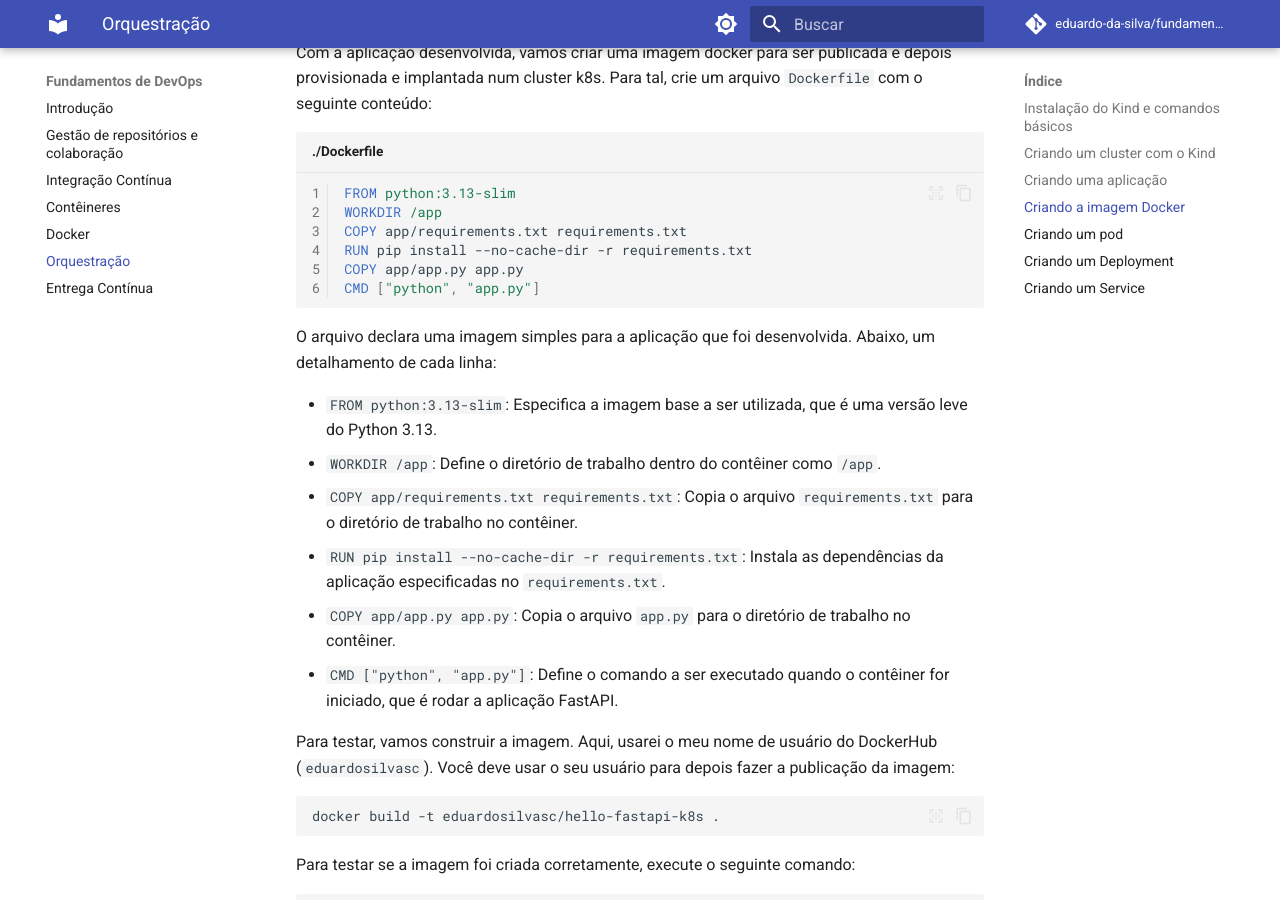
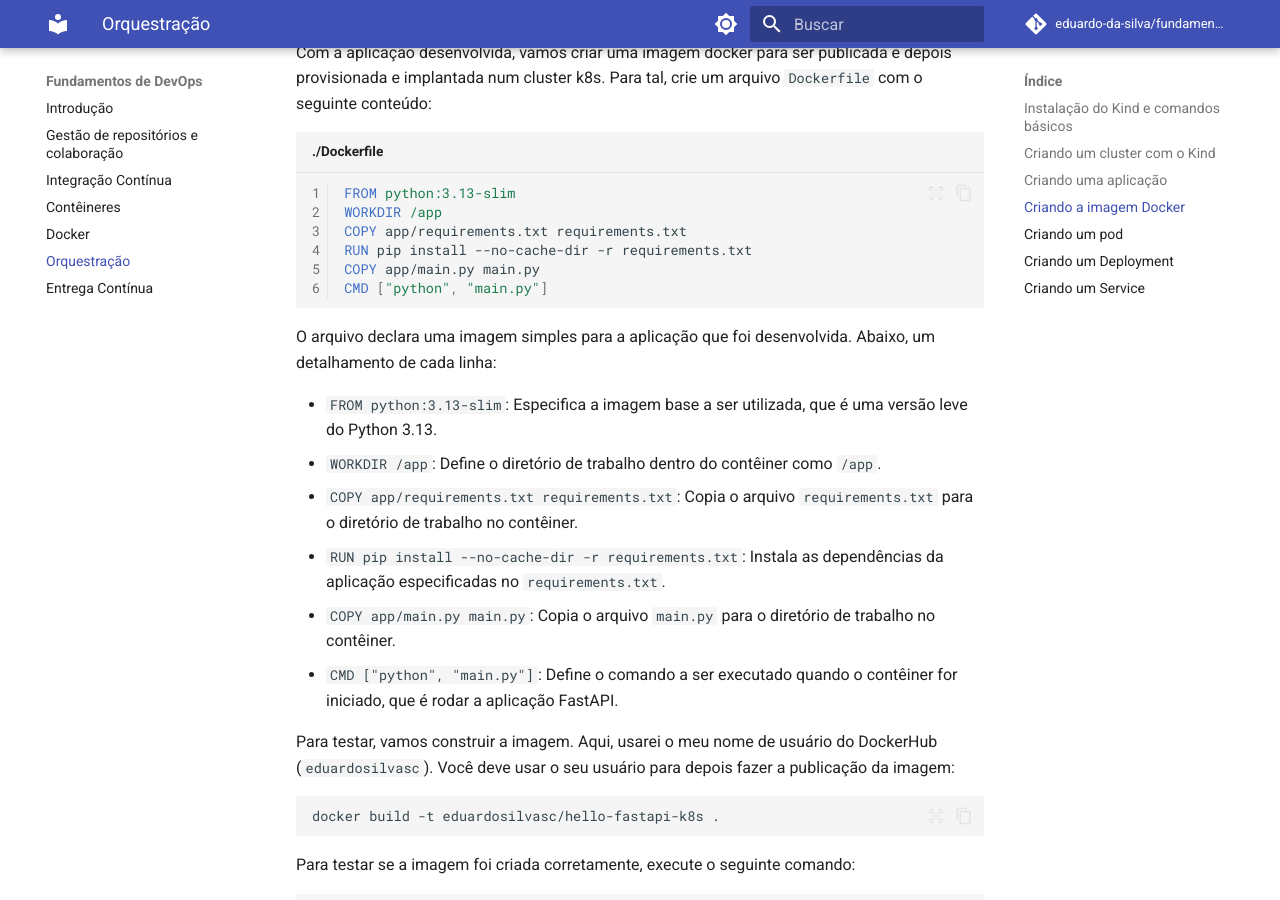
Before and after one commit to eduardo-da-silva/fundamentos-devops, an MkDocs documentation site: the page built from docs/orquestracao/index.md, in a window 1280 px wide and 900 px high, scrolled down 5164 px. Built offline with MkDocs 1.6.1 and Material for MkDocs 9.7.7, drawn with Linux system fonts in a browser that asks for light colours; comment, search, counter and statistics services are not loaded.

Commit message:
fix: change app.py to main.py

````diff
--- a/docs/orquestracao/index.md
+++ b/docs/orquestracao/index.md
@@ -178,8 +178,8 @@ FROM python:3.13-slim
 WORKDIR /app
 COPY app/requirements.txt requirements.txt
 RUN pip install --no-cache-dir -r requirements.txt
-COPY app/app.py app.py
-CMD ["python", "app.py"]
+COPY app/main.py main.py
+CMD ["python", "main.py"]
 ```
 
 O arquivo declara uma imagem simples para a aplicação que foi desenvolvida. Abaixo, um detalhamento de cada linha:
@@ -188,8 +188,8 @@ O arquivo declara uma imagem simples para a aplicação que foi desenvolvida. Ab
 - `WORKDIR /app`: Define o diretório de trabalho dentro do contêiner como `/app`.
 - `COPY app/requirements.txt requirements.txt`: Copia o arquivo `requirements.txt` para o diretório de trabalho no contêiner.
 - `RUN pip install --no-cache-dir -r requirements.txt`: Instala as dependências da aplicação especificadas no `requirements.txt`.
-- `COPY app/app.py app.py`: Copia o arquivo `app.py` para o diretório de trabalho no contêiner.
-- `CMD ["python", "app.py"]`: Define o comando a ser executado quando o contêiner for iniciado, que é rodar a aplicação FastAPI.
+- `COPY app/main.py main.py`: Copia o arquivo `main.py` para o diretório de trabalho no contêiner.
+- `CMD ["python", "main.py"]`: Define o comando a ser executado quando o contêiner for iniciado, que é rodar a aplicação FastAPI.
 
 Para testar, vamos construir a imagem. Aqui, usarei o meu nome de usuário do DockerHub (`eduardosilvasc`). Você deve usar o seu usuário para depois fazer a publicação da imagem:
 
````
